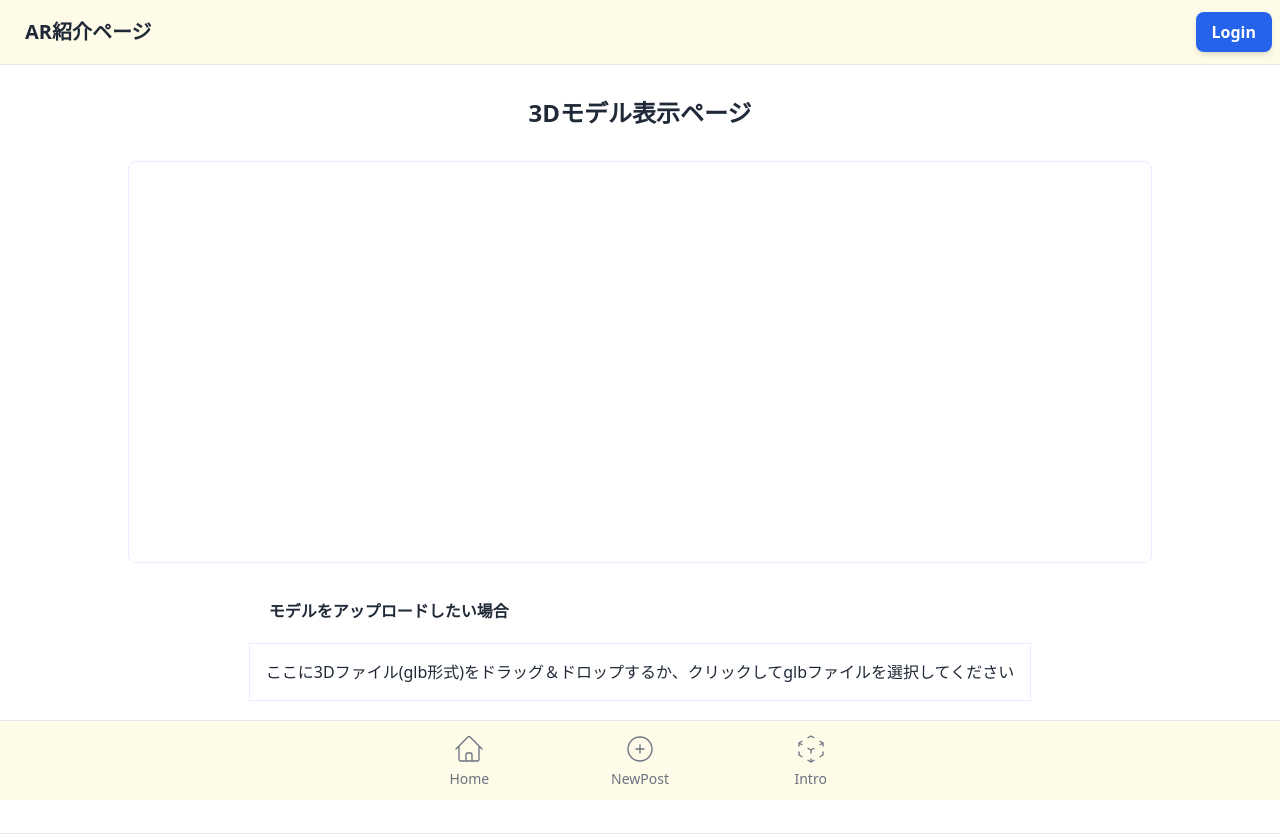
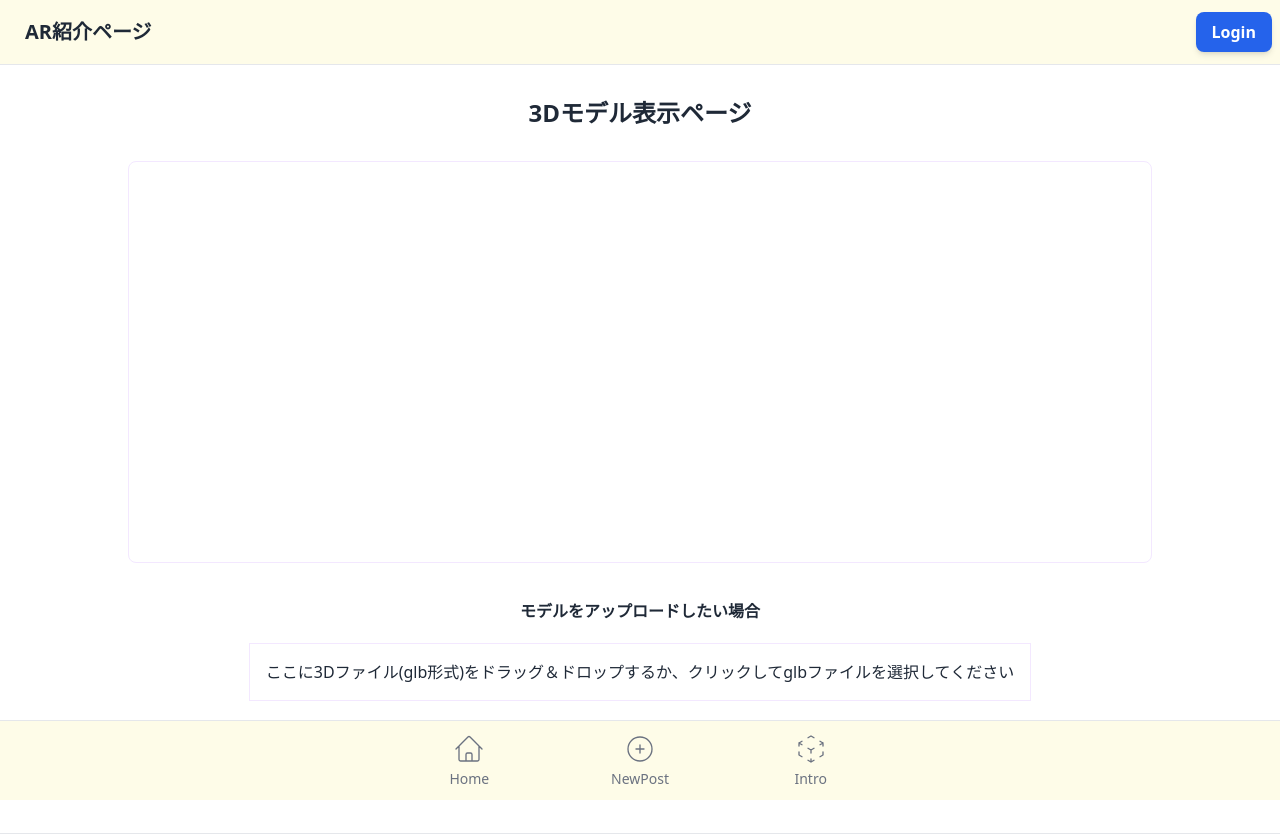
Before and after one commit to Fukuemon/Gourmet-AR-app, a Next.js app: page /3d-introduction in a window 1280 px wide. Shown: the top 838 px of the page. Built offline with nearby package versions, Linux system fonts and the light colour scheme; no server answers.

Commit message:
🎨 紹介ページのレイアウトの修正 #13

```diff
--- a/src/features/Intro/components/Intro.tsx
+++ b/src/features/Intro/components/Intro.tsx
@@ -1,7 +1,6 @@
 // ReactとNext.jsのライブラリをインポート
 import { useState, FC } from "react";
 import dynamic from "next/dynamic";
-import Head from "next/head";
 import FileUpload from "src/components/elements/Form/FileUpload";
 const DynamicModelViewer = dynamic(() => import("src/components/ModelViewer"), {
   ssr: false,
@@ -12,31 +11,23 @@
   const [modelSrc, setModelSrc] = useState("/4ステーキコンボ.glb");
   return (
     <>
-      <Head>
-        <title>AR Model Viewer</title>
-        <link rel="icon" href="/favicon.ico" />
-      </Head>
-
-      <main className="flex justify-center items-center flex-col w-screen">
+      <div className="flex justify-center items-center flex-col w-screen">
         <div>
           <div className="text-2xl font-bold my-4">3Dモデル表示ページ</div>
         </div>
-
         <div className="container max-w-screen-lg mx-auto h-full sm:h-full border border-purple-100 rounded-lg mt-4 mb-4">
           <DynamicModelViewer src={modelSrc} />
         </div>
-
-        <div>
+        <div className="flex flex-col items-center">
           <div className="m-5 text-1xl font-bold">
             モデルをアップロードしたい場合
           </div>
           <FileUpload onUpload={setModelSrc} />
         </div>
-
         <div>
           <h1 className="m-5 text-1xl font-bold mb-2">3Dスキャンについて</h1>
         </div>
-      </main>
+      </div>
     </>
   );
 };
```
